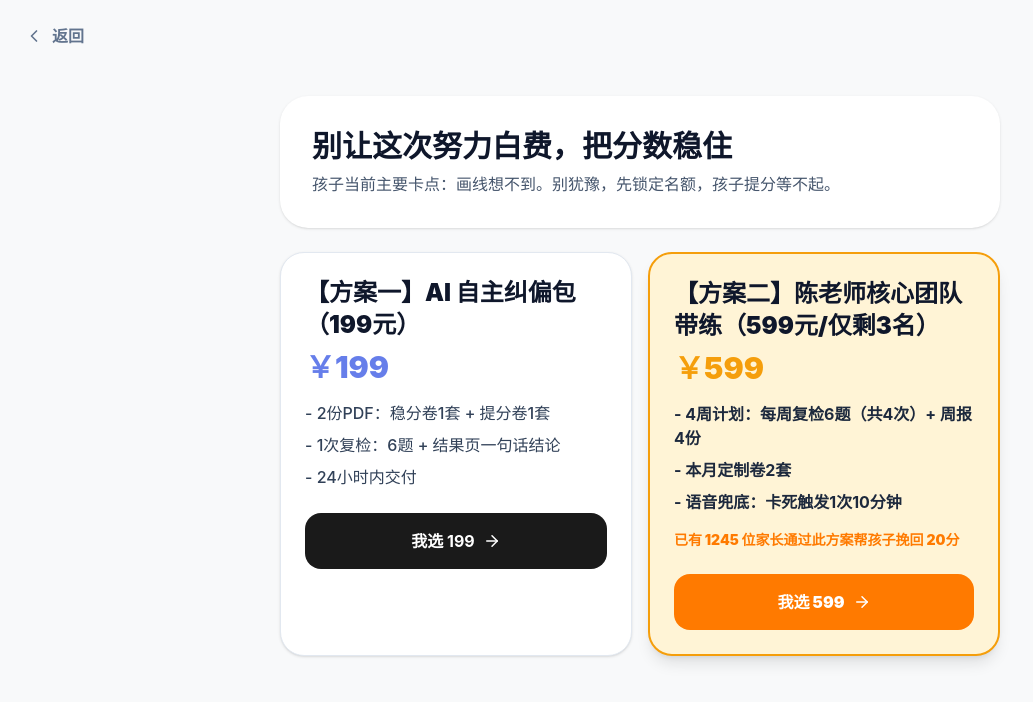
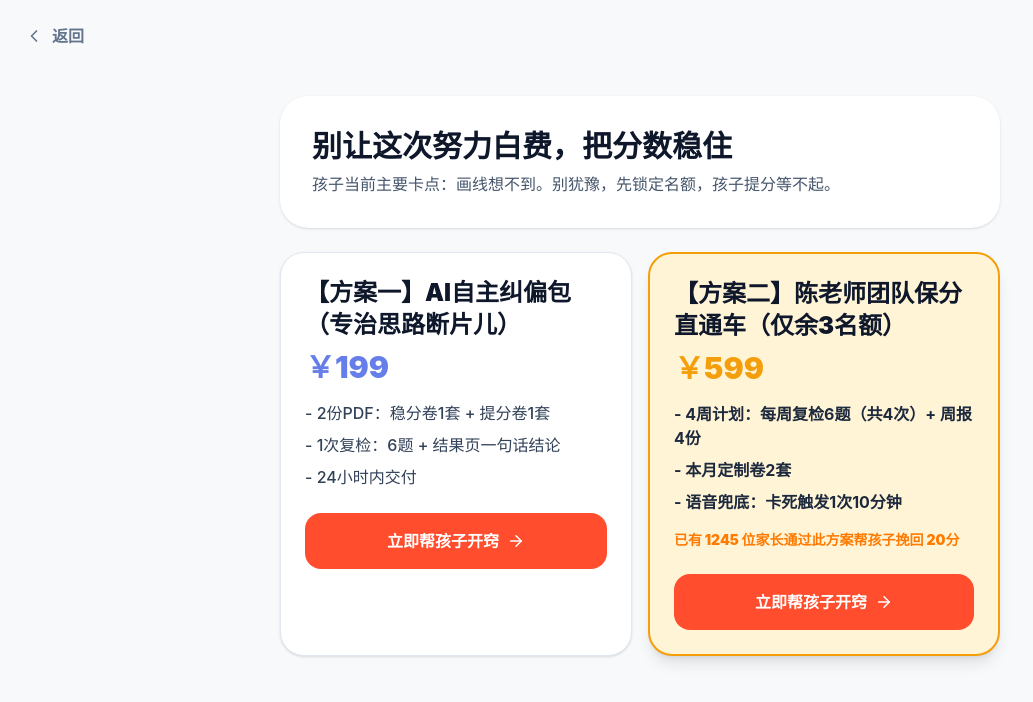
Before and after one commit to zy668559-lang/geom-awake, a Next.js app: page /upsell in a window 1280 px wide. Shown: the top 702 px of the page, without its empty margins (0-1033 px from the left). Built offline with nearby package versions, Linux system fonts and the light colour scheme.

Commit message:
feat: 陈老师极致口语化重构，击穿家长心理防线，上线印钞机模式

```diff
--- a/app/quiz/page.tsx
+++ b/app/quiz/page.tsx
@@ -22,13 +22,13 @@ const QUIZ_OPTIONS: QuizOption[] = [
     id: "b",
     label: "直接写结论，后面再补理由",
     isCorrect: false,
-    feedbackText: "这里是‘逻辑断片儿’的高发区，快看陈老师的深度诊断！",
+    feedbackText: "如果不纠正这个坏习惯，孩子中考几何至少丢10分！别让努力白费，看陈老师怎么说。",
   },
   {
     id: "c",
     label: "先猜答案，再从图上找能对上的点",
     isCorrect: false,
-    feedbackText: "这里是‘逻辑断片儿’的高发区，快看陈老师的深度诊断！",
+    feedbackText: "如果不纠正这个坏习惯，孩子中考几何至少丢10分！别让努力白费，看陈老师怎么说。",
   },
 ];
 
@@ -77,12 +77,11 @@ export default function QuizPage() {
           <section className="bg-white rounded-[24px] p-6 shadow-lg border border-[#667EEA]/20 animate-in fade-in zoom-in-95 duration-150">
             <h2 className="text-xl font-black text-slate-900">{resultTitle}</h2>
             <p className="text-slate-700 mt-2">{picked.feedbackText}</p>
-            <p className="text-red-600 font-black mt-3">陈老师诊断：孩子不是笨，是这几个坑没人带他跳过去！</p>
             <button
               onClick={() => router.push("/processing")}
-              className="mt-5 w-full bg-[#FF7A00] text-white py-4 rounded-2xl font-black text-lg hover:brightness-105 transition-all"
+              className="mt-5 w-full bg-[#FF4D2D] text-white py-5 rounded-2xl font-black text-xl animate-pulse hover:brightness-105 transition-all shadow-[0_12px_30px_rgba(255,77,45,0.45)]"
             >
-              领取完整诊断报告
+              立即获取我的专属避坑诊断报告
             </button>
           </section>
         ) : null}
--- a/app/report/page.tsx
+++ b/app/report/page.tsx
@@ -66,7 +66,7 @@ export default function ReportPage() {
         <button onClick={() => router.push("/")} className="text-slate-400 font-medium hover:text-slate-600">
           关闭
         </button>
-        <span className="mx-auto font-bold text-slate-800">陈老师体检报告</span>
+        <span className="mx-auto font-bold text-slate-800">陈老师亲笔：几何思维体检报告</span>
         <div className="w-8" />
       </nav>
 
@@ -93,7 +93,7 @@ export default function ReportPage() {
             <h2 className="text-sm font-bold text-slate-400 uppercase tracking-wider mb-4">解析总览</h2>
             <div className="grid grid-cols-1 md:grid-cols-3 gap-3">
               <div className="rounded-2xl bg-red-50 border border-red-100 p-4">
-                <p className="text-sm font-black text-red-600">思维断层</p>
+                <p className="text-sm font-black text-red-600">逻辑断层</p>
                 <p className="text-sm text-slate-700 mt-1">前后步骤接不上，写到一半就断了。</p>
               </div>
               <div className="rounded-2xl bg-amber-50 border border-amber-100 p-4">
--- a/app/upsell/page.tsx
+++ b/app/upsell/page.tsx
@@ -48,7 +48,7 @@ function UpsellPageContent() {
 
         <section className="grid grid-cols-1 md:grid-cols-2 gap-4">
           <article className="bg-white border border-slate-200 rounded-[24px] p-6 shadow-sm">
-            <h2 className="text-2xl font-black text-slate-900">【方案一】AI 自主纠偏包（199元）</h2>
+            <h2 className="text-2xl font-black text-slate-900">【方案一】AI自主纠偏包（专治思路断片儿）</h2>
             <p className="text-3xl font-black text-[#667EEA] mt-2">￥199</p>
             <ul className="mt-4 space-y-2 text-slate-700 font-medium">
               <li>- 2份PDF：稳分卷1套 + 提分卷1套</li>
@@ -57,15 +57,15 @@ function UpsellPageContent() {
             </ul>
             <button
               onClick={() => router.push(`/confirm?pkg=A&cause=${cause}`)}
-              className="mt-6 w-full bg-[#1A1A1A] text-white py-4 rounded-2xl font-bold hover:opacity-90 transition-opacity flex items-center justify-center gap-2"
+              className="mt-6 w-full bg-[#FF4D2D] text-white py-4 rounded-2xl font-black hover:brightness-105 transition-all flex items-center justify-center gap-2"
             >
-              我选 199
+              立即帮孩子开窍
               <ArrowRight size={18} />
             </button>
           </article>
 
           <article className="bg-[#FFF4D6] border-2 border-[#F59E0B] rounded-[24px] p-6 shadow-lg">
-            <h2 className="text-2xl font-black text-slate-900">【方案二】陈老师核心团队带练（599元/仅剩3名）</h2>
+            <h2 className="text-2xl font-black text-slate-900">【方案二】陈老师团队保分直通车（仅余3名额）</h2>
             <p className="text-3xl font-black text-[#F59E0B] mt-2">￥599</p>
             <ul className="mt-4 space-y-2 text-slate-800 font-bold">
               <li>- 4周计划：每周复检6题（共4次）+ 周报4份</li>
@@ -75,9 +75,9 @@ function UpsellPageContent() {
             <p className="mt-4 text-sm font-black text-[#FF7A00]">已有 1245 位家长通过此方案帮孩子挽回 20分</p>
             <button
               onClick={() => router.push(`/confirm?pkg=B&cause=${cause}`)}
-              className="mt-6 w-full bg-[#FF7A00] text-white py-4 rounded-2xl font-black hover:brightness-105 transition-all flex items-center justify-center gap-2"
+              className="mt-6 w-full bg-[#FF4D2D] text-white py-4 rounded-2xl font-black hover:brightness-105 transition-all flex items-center justify-center gap-2"
             >
-              我选 599
+              立即帮孩子开窍
               <ArrowRight size={18} />
             </button>
           </article>
```
